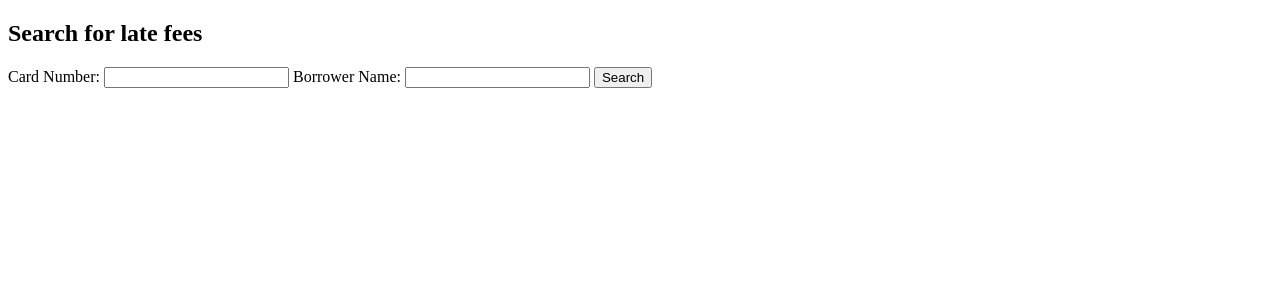
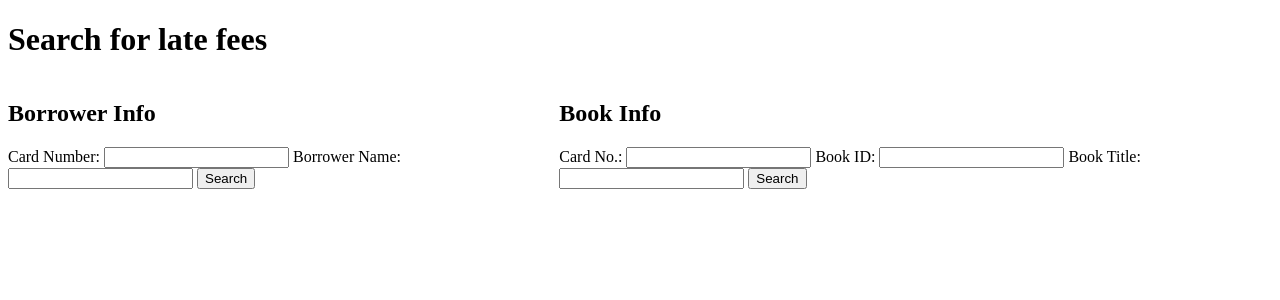
Before and after one commit to andrewmcl6081/LMS, a Flask app: page /latefees in a window 1280 px wide. Shown: the top 300 px of the page. Run offline with Flask 3, Linux system fonts and the light colour scheme.

Commit message:
added second late fees functionality

```diff
--- a/app.py
+++ b/app.py
@@ -288,5 +288,55 @@ def latefees():
                 print('Error: ', e)
     return render_template('latefees.html')
 
+@app.route('/late_fees_2', methods=['GET', 'POST'])
+def late_fees_2():
+    card_no = request.form.get('cardNo')
+    book_id = request.form.get('bookID')
+    book_title = request.form.get('bookTitle')
+
+    try:
+        sqliteConnection = sqlite3.connect('LMS.db')
+        cursor = sqliteConnection.cursor()
+
+        if card_no and book_id and book_title:
+            select_query = """
+                    SELECT V.card_no, V.title, V.late_fee_balance
+                    FROM vBookLoanInfo V
+                    JOIN Book_Loans BL ON V.card_no=BL.card_no
+                    WHERE BL.book_id=? AND V.card_no=? AND V.title LIKE ?;"""
+
+            cursor.execute(select_query, (book_id, card_no, '%' + book_title + '%',))
+        elif card_no and book_id:
+            select_query = """
+                    SELECT V.card_no, V.title, V.late_fee_balance
+                    FROM vBookLoanInfo V
+                    JOIN Book_Loans BL ON V.card_no=BL.card_no
+                    WHERE BL.book_id=? AND V.card_no=?"""
+
+            cursor.execute(select_query, (book_id, card_no,))
+        elif card_no and book_title:
+            select_query = """
+                    SELECT V.card_no, V.title, V.late_fee_balance
+                    FROM VBookLoanInfo V
+                    WHERE V.card_no=? AND V.title LIKE ?"""
+
+            cursor.execute(select_query, (card_no, '%' + book_title + '%',))
+        else:
+            select_query = """
+                    SELECT card_no, title, late_fee_balance
+                    FROM vBookLoanInfo
+                    ORDER BY late_fee_balance DESC"""
+
+            cursor.execute(select_query)
+
+        data = cursor.fetchall()
+
+        cursor.close()
+        sqliteConnection.close()
+
+        return render_template('latefees.html', fees_2=data)
+    except Exception as e:
+        print('Error: ', e)
+
 if __name__ == '__main__':
     app.run(debug=True, port=3000)
--- a/templates/latefees.html
+++ b/templates/latefees.html
@@ -6,7 +6,11 @@
     <title>LMS</title>
 </head>
 <body>
-    <h2>Search for late fees</h2>
+    <h1>Search for late fees</h1>
+
+    <div style="display: flex; justify-content: space-around;">
+        <div>
+            <h2>Borrower Info</h2>
             <form method="post" action="{{ url_for('latefees') }}">
                 <label for="cardnoFees">Card Number: </label><input type="text" name="cardnoFees" id="cardnoFees">
                 <label for="borrowerName">Borrower Name: </label><input type="text" name="borrowerName" id="borrowerName">
@@ -22,6 +26,7 @@
                         <th>Name</th>
                         <th>Late Fee Balance</th>
                     </tr>
+
                     {% for fee in fees %}
                         <tr>
                             <td>{{ fee[0] }}</td>
@@ -29,9 +34,40 @@
                             <td>${{ fee[2] }}0</td>
                         </tr>
                     {% endfor %}
+
                 </table>
             {% endif %}
+        </div>
 
+        <div>
+            <h2>Book Info</h2>
 
+            <form method="post" action="{{ url_for('late_fees_2') }}">
+                <label for="cardNo">Card No.: </label><input type="text" name="cardNo" id="cardNo">
+                <label for="bookID">Book ID: </label><input type="text" name="bookID" id="bookID">
+                <label for="bookTitle">Book Title: </label><input type="text" name="bookTitle" id="bookTitle">
+                <button type="submit" id="searchFees2Btn">Search</button>
+            </form>
+
+            {% if fees_2 %}
+                <table>
+                    <tr>
+                        <th>Card Number</th>
+                        <th>Title</th>
+                        <th>Late Fee Balance</th>
+                    </tr>
+
+                    {% for fee in fees_2 %}
+                        <tr>
+                            <td>{{ fee[0] }}</td>
+                            <td>{{ fee[1] }}</td>
+                            <td>${{ fee[2] }}0</td>
+                        </tr>
+                    {% endfor %}
+
+                </table>
+            {% endif %}
+        </div>
+    </div>
 </body>
 </html>
```
Lines whose indentation alone changed are shown as unchanged.
